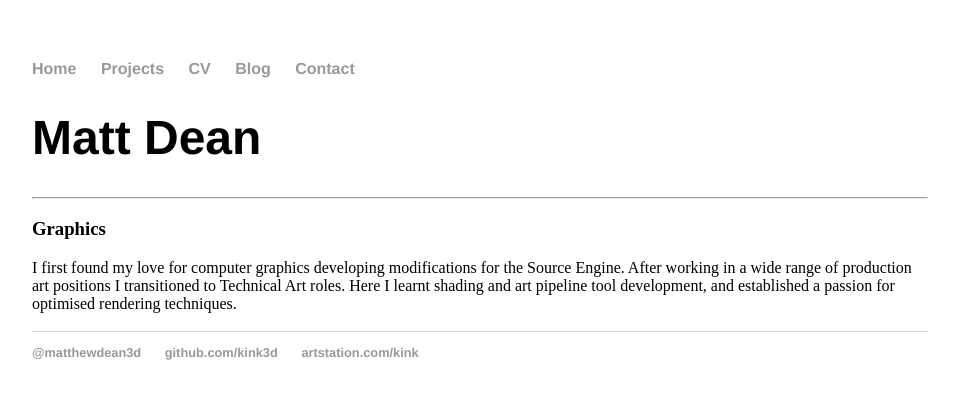
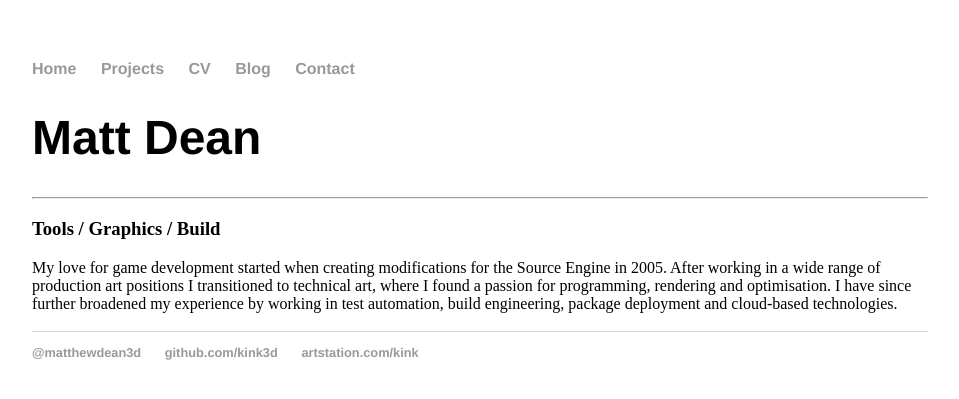
Before and after one commit to Kink3d/Kink3d.github.io, a Jekyll site: the page built from index.html, in a window 1280 px wide. Shown: the top 399 px of the page, without its empty margins (160-1119 px from the left). Built offline with Jekyll 4.4.1, drawn with Linux system fonts in a browser that asks for light colours.

Commit message:
Update index.html

```diff
--- a/index.html
+++ b/index.html
@@ -5,8 +5,8 @@ title: Kink3d
 <div class="blurb">
 	<h1>Matt Dean</h1>
 	<hr>
-	<h3>Graphics</h3>
-	I first found my love for computer graphics developing modifications for the Source Engine. After working in a wide range of production art positions I transitioned to Technical Art roles. Here I learnt shading and art pipeline tool development, and established a passion for optimised rendering techniques.<br/><br/>
+	<h3>Tools / Graphics / Build</h3>
+	My love for game development started when creating modifications for the Source Engine in 2005. After working in a wide range of production art positions I transitioned to technical art, where I found a passion for programming, rendering and optimisation. I have since further broadened my experience by working in test automation, build engineering, package deployment and cloud-based technologies.<br/><br/>
 </div>
 
 <script>
```
